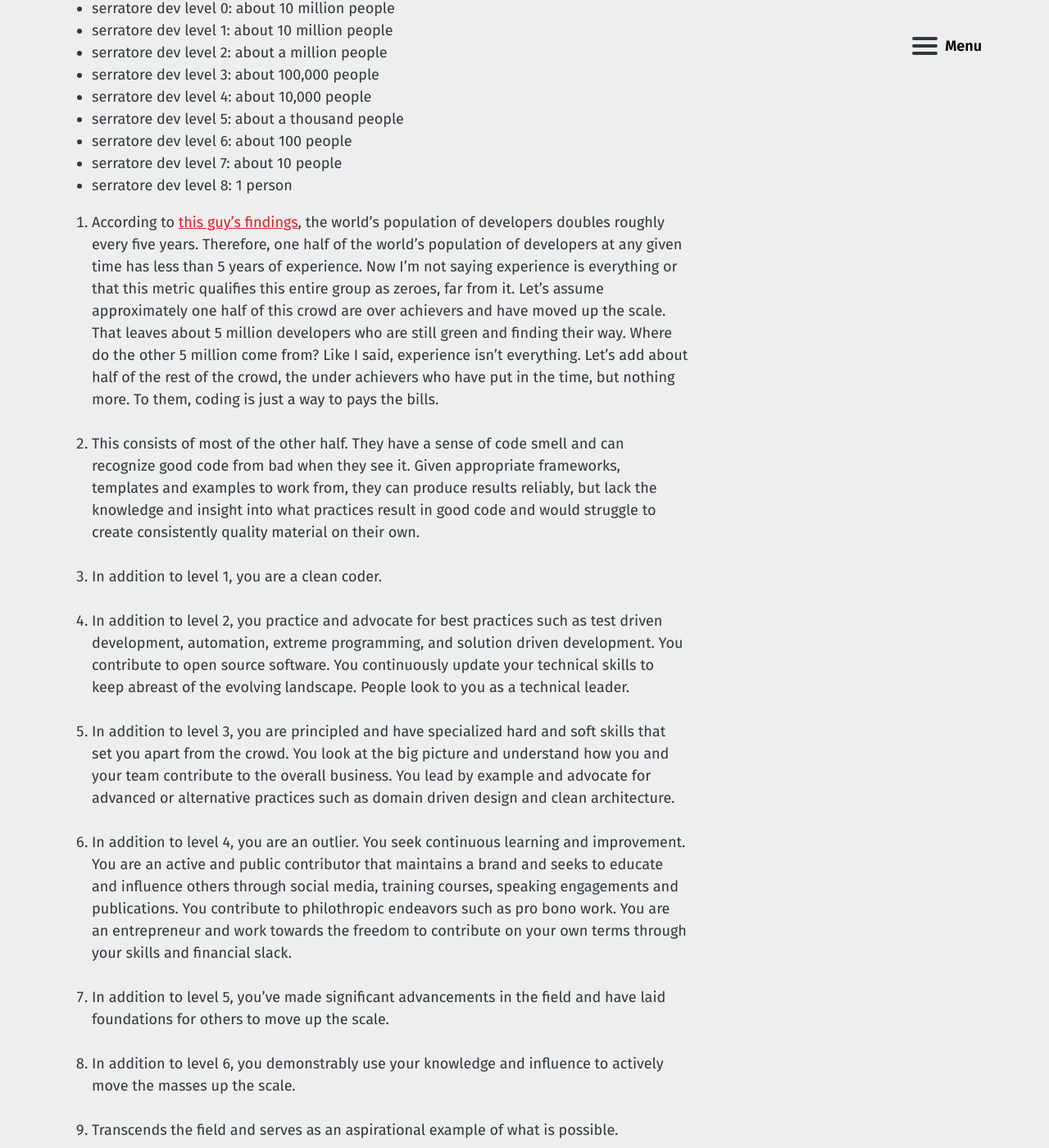
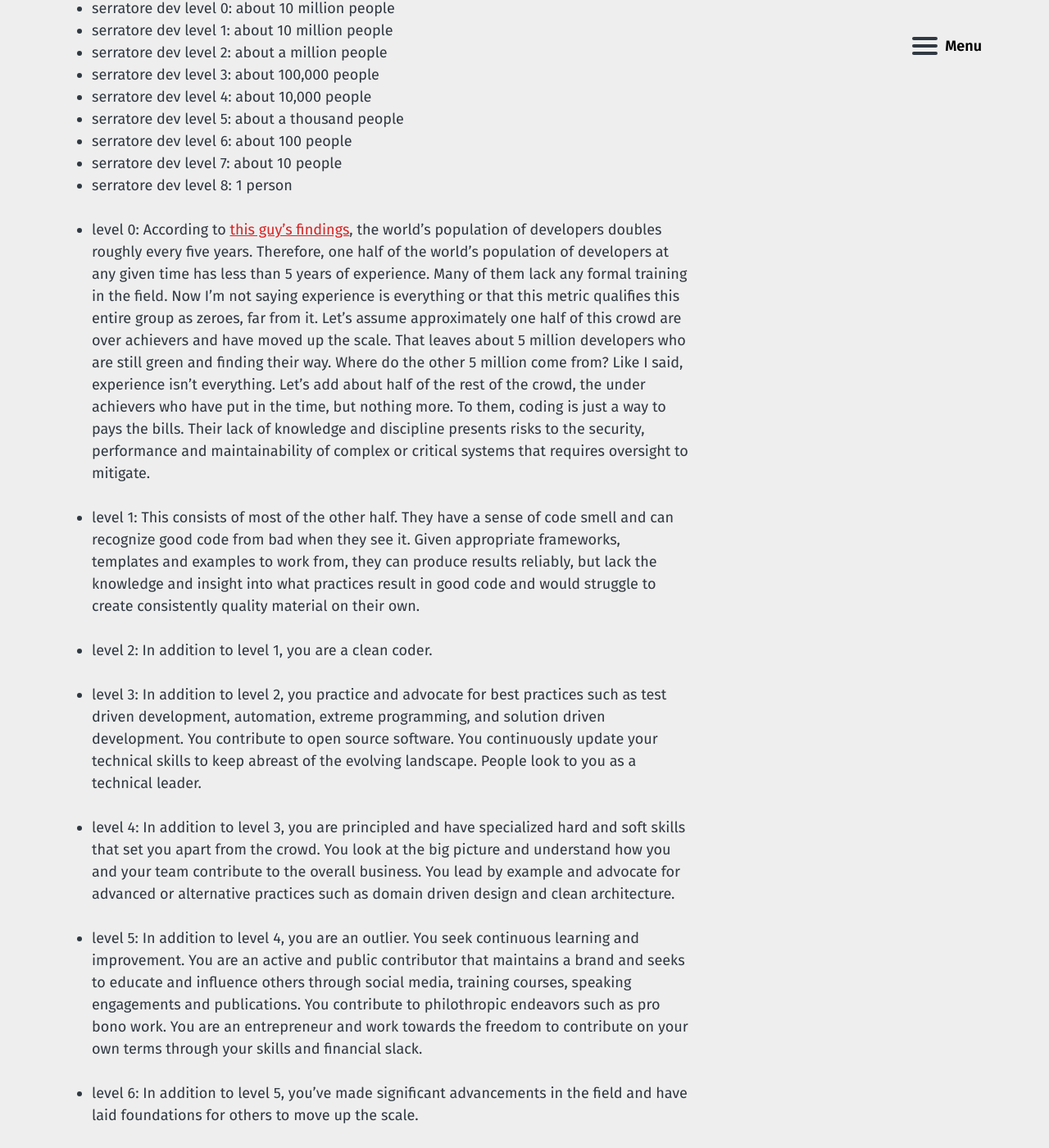
Before and after one commit to CSerratore/cserratore.github.io, a Jekyll site: the page built from _posts/2019-01-10-serratore-dev-scale.md, in a window 1280 px wide and 1400 px high, scrolled down 833 px. Shown: the whole window at 82% size. Built offline with Jekyll 4.4.1, drawn with Linux system fonts in a browser that asks for light colours; some of the changed text lies outside the part shown.

Commit message:
editorial corrections

```diff
--- a/_posts/2019-01-10-serratore-dev-scale.md
+++ b/_posts/2019-01-10-serratore-dev-scale.md
@@ -27,23 +27,23 @@ This is my attempt at applying this analogy to the domain of software developmen
 * serratore dev level 7:  about 10 people
 * serratore dev level 8:  1 person
 
-0. According to [this guy's findings](http://coding-and-more.blogspot.com/2011/06/its-official-developers-get-better-with.html), the world's population of developers doubles roughly every five years. Therefore, one half of the world's population of developers at any given time has less than 5 years of experience. Now I'm not saying experience is everything or that this metric qualifies this entire group as zeroes, far from it. Let's assume approximately one half of this crowd are over achievers and have moved up the scale. That leaves about 5 million developers who are still green and finding their way. Where do the other 5 million come from? Like I said, experience isn't everything. Let's add about half of the rest of the crowd, the under achievers who have put in the time, but nothing more. To them, coding is just a way to pays the bills.
+* level 0: According to [this guy's findings](http://coding-and-more.blogspot.com/2011/06/its-official-developers-get-better-with.html), the world's population of developers doubles roughly every five years. Therefore, one half of the world's population of developers at any given time has less than 5 years of experience. Many of them lack any formal training in the field. Now I'm not saying experience is everything or that this metric qualifies this entire group as zeroes, far from it. Let's assume approximately one half of this crowd are over achievers and have moved up the scale. That leaves about 5 million developers who are still green and finding their way. Where do the other 5 million come from? Like I said, experience isn't everything. Let's add about half of the rest of the crowd, the under achievers who have put in the time, but nothing more. To them, coding is just a way to pays the bills. Their lack of knowledge and discipline presents risks to the security, performance and maintainability of complex or critical systems that requires oversight to mitigate.
 
-1. This consists of most of the other half. They have a sense of code smell and can recognize good code from bad when they see it. Given appropriate frameworks, templates and examples to work from, they can produce results reliably, but lack the knowledge and insight into what practices result in good code and would struggle to create consistently quality material on their own.
+* level 1: This consists of most of the other half. They have a sense of code smell and can recognize good code from bad when they see it. Given appropriate frameworks, templates and examples to work from, they can produce results reliably, but lack the knowledge and insight into what practices result in good code and would struggle to create consistently quality material on their own.
 
-2. In addition to level 1, you are a clean coder.
+* level 2: In addition to level 1, you are a clean coder.
 
-3. In addition to level 2, you practice and advocate for best practices such as test driven development, automation, extreme programming, and solution driven development. You contribute to open source software. You continuously update your technical skills to keep abreast of the evolving landscape. People look to you as a technical leader.
+* level 3: In addition to level 2, you practice and advocate for best practices such as test driven development, automation, extreme programming, and solution driven development. You contribute to open source software. You continuously update your technical skills to keep abreast of the evolving landscape. People look to you as a technical leader.
 
-4. In addition to level 3, you are principled and have specialized hard and soft skills that set you apart from the crowd. You look at the big picture and understand how you and your team contribute to the overall business. You lead by example and advocate for advanced or alternative practices such as domain driven design and clean architecture.
+* level 4: In addition to level 3, you are principled and have specialized hard and soft skills that set you apart from the crowd. You look at the big picture and understand how you and your team contribute to the overall business. You lead by example and advocate for advanced or alternative practices such as domain driven design and clean architecture.
 
-5. In addition to level 4, you are an outlier. You seek continuous learning and improvement. You are an active and public contributor that maintains a brand and seeks to educate and influence others through social media, training courses, speaking engagements and publications. You contribute to philothropic endeavors such as pro bono work. You are an entrepreneur and work towards the freedom to contribute on your own terms through your skills and financial slack.
+* level 5: In addition to level 4, you are an outlier. You seek continuous learning and improvement. You are an active and public contributor that maintains a brand and seeks to educate and influence others through social media, training courses, speaking engagements and publications. You contribute to philothropic endeavors such as pro bono work. You are an entrepreneur and work towards the freedom to contribute on your own terms through your skills and financial slack.
 
-6. In addition to level 5, you've made significant advancements in the field and have laid foundations for others to move up the scale.
+* level 6: In addition to level 5, you've made significant advancements in the field and have laid foundations for others to move up the scale.
 
-7. In addition to level 6, you demonstrably use your knowledge and influence to actively move the masses up the scale.
+* level 7: In addition to level 6, you demonstrably use your knowledge and influence to actively move the masses up the scale.
 
-8. Transcends the field and serves as an aspirational example of what is possible.
+* level 8: Transcends the field and serves as an aspirational example of what is possible.
 
 The specific metrics and credentials of each level is largely subjective. You may certainly have your own views of each level. Thus, I have resisted the temptation of mentioning individual candidates for the highest levels. The point is to illustrate the magnitude of difference between each level of the scale and what it takes to distinguish oneself from the crowd in order to "level up". The field of software developers is a large one, and the opinion of who best qualifies and represents the top three levels is largely subjective, based on one's personal views. Personally, I have a difficult time filtering a list of level 7 candidates. As for level 8, it would take some reflection and research of each of these individuals to make an informed decision on who, in my opinion, is the most deserving of that position.
 
```
